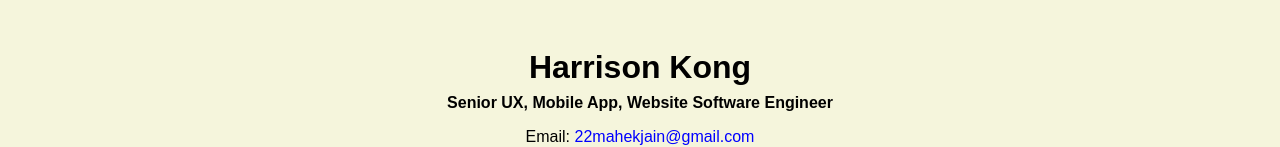
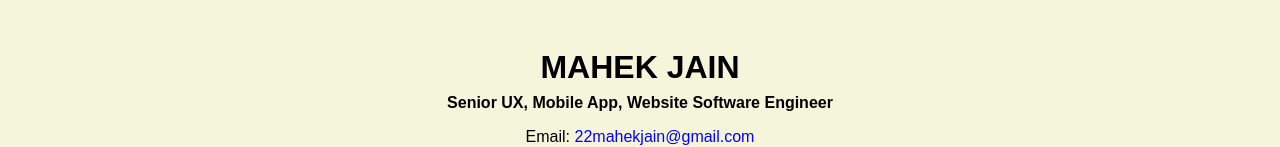
Before and after one commit to mahekjain22/mahekjain22.github.io, a plain HTML site: page resume.html in a window 1280 px wide. Shown: the part 393-540 px from the top of the page. Drawn offline with Linux system fonts and the light colour scheme.

Commit message:
Update resume.html

```diff
--- a/resume.html
+++ b/resume.html
@@ -19,7 +19,7 @@
 
     <img src="images/headshot.jpg" alt="Harrison Kong's headshot" width="20%">
 
-    <h1>Harrison Kong</h1>
+    <h1>MAHEK JAIN</h1>
     <h4>Senior UX, Mobile App, Website Software Engineer</h4>
 
     <p>Email: <a href="mailto:22mahekjain@gmail.com" target="_blank">22mahekjain@gmail.com</a></p>
```
